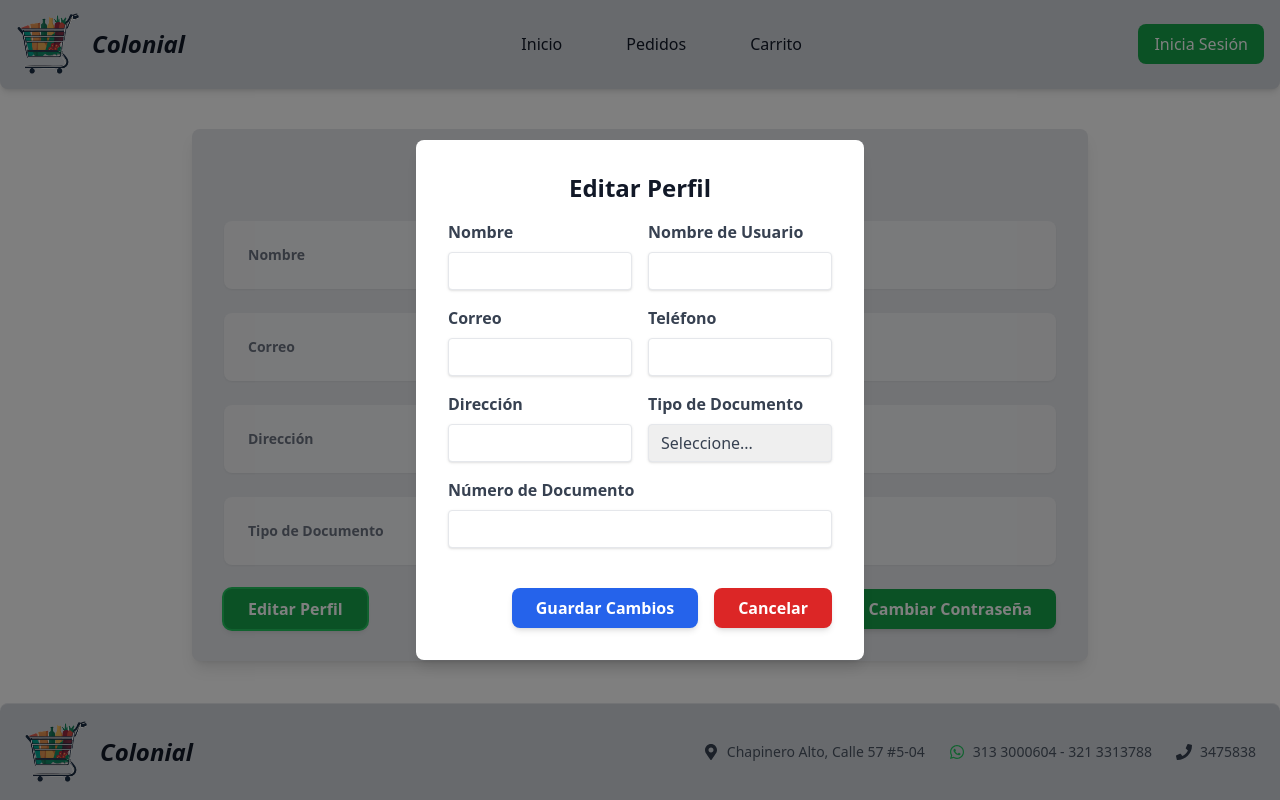
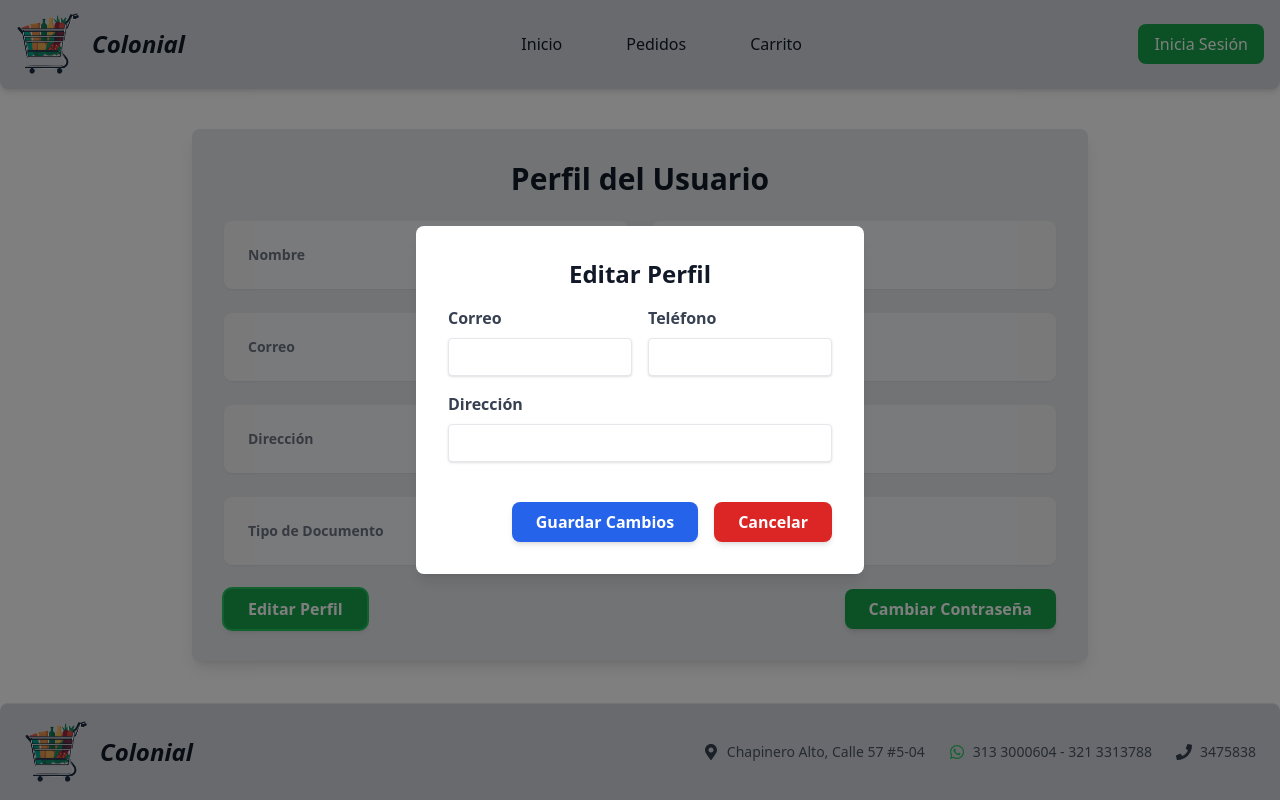
Before and after one commit to David435412/proyecto_cigarreria, a React (Create React App) app: page /perfil in a window 1280 px wide. Both pictures are taken after a click on the button "Editar Perfil". Built offline with nearby package versions, Linux system fonts and the light colour scheme.

Commit message:
se cambio lo que puede modificar del perfil

```diff
--- a/db.json
+++ b/db.json
@@ -105,17 +105,17 @@
       "estado": "activo"
     },
     {
-      "id": "b6a5",
       "nombre": "darwin santiago lesmes martin",
-      "contrasena": "Gduzlq3<47",
       "nombreUsuario": "lesmes",
       "correo": "darwinlesmes0914@gmail.com",
       "telefono": "3133138027",
       "direccion": "call 137 # 128 B - 01",
       "tipoDocumento": "CC",
       "numeroDocumento": "1031808326",
+      "rol": "cliente",
       "estado": "activo",
-      "rol": "cliente"
+      "contrasena": "Gduzlq3<47",
+      "id": "b6a5"
     }
   ],
   "productos": [
--- a/src/components/comun/Perfil.js
+++ b/src/components/comun/Perfil.js
@@ -271,32 +271,6 @@ const Profile = () => {
             <h2 className="text-2xl font-bold mb-4 text-gray-900 text-center">Editar Perfil</h2>
             <form onSubmit={(e) => e.preventDefault()} className="grid grid-cols-2 gap-4">
                 <div>
-                    <label className="block text-gray-700 font-bold mb-2" htmlFor="nombre">
-                        Nombre
-                    </label>
-                    <input
-                        className="shadow appearance-none border rounded w-full py-2 px-3 text-gray-700 leading-tight focus:outline-none focus:shadow-outline"
-                        type="text"
-                        id="nombre"
-                        name="nombre"
-                        value={editedData.nombre}
-                        onChange={handleInputChange}
-                    />
-                </div>
-                <div>
-                    <label className="block text-gray-700 font-bold mb-2" htmlFor="nombreUsuario">
-                        Nombre de Usuario
-                    </label>
-                    <input
-                        className="shadow appearance-none border rounded w-full py-2 px-3 text-gray-700 leading-tight focus:outline-none focus:shadow-outline"
-                        type="text"
-                        id="nombreUsuario"
-                        name="nombreUsuario"
-                        value={editedData.nombreUsuario}
-                        onChange={handleInputChange}
-                    />
-                </div>
-                <div>
                     <label className="block text-gray-700 font-bold mb-2" htmlFor="correo">
                         Correo
                     </label>
@@ -322,7 +296,7 @@ const Profile = () => {
                         onChange={handleInputChange}
                     />
                 </div>
-                <div>
+                <div className="col-span-2">
                     <label className="block text-gray-700 font-bold mb-2" htmlFor="direccion">
                         Dirección
                     </label>
@@ -332,37 +306,6 @@ const Profile = () => {
                         id="direccion"
                         name="direccion"
                         value={editedData.direccion}
-                        onChange={handleInputChange}
-                    />
-                </div>
-                <div>
-                    <label className="block text-gray-700 font-bold mb-2" htmlFor="tipoDocumento">
-                        Tipo de Documento
-                    </label>
-                    <select
-                        id="tipoDocumento"
-                        name="tipoDocumento"
-                        className="shadow appearance-none border rounded w-full py-2 px-3 text-gray-700 leading-tight focus:outline-none focus:shadow-outline"
-                        value={editedData.tipoDocumento}
-                        onChange={handleSelectChange}
-                    >
-                        <option value="">Seleccione...</option>
-                        <option value="cedula">Cédula de Ciudadanía</option>
-                        <option value="cedulae">Cédula de Extranjería</option>
-                        <option value="nit">NIT</option>
-                    </select>
-                </div>
-                {/* Número de Documento ocupa todo el ancho */}
-                <div className="col-span-2">
-                    <label className="block text-gray-700 font-bold mb-2" htmlFor="numeroDocumento">
-                        Número de Documento
-                    </label>
-                    <input
-                        className="shadow appearance-none border rounded w-full py-2 px-3 text-gray-700 leading-tight focus:outline-none focus:shadow-outline"
-                        type="text"
-                        id="numeroDocumento"
-                        name="numeroDocumento"
-                        value={editedData.numeroDocumento}
                         onChange={handleInputChange}
                     />
                 </div>
```
